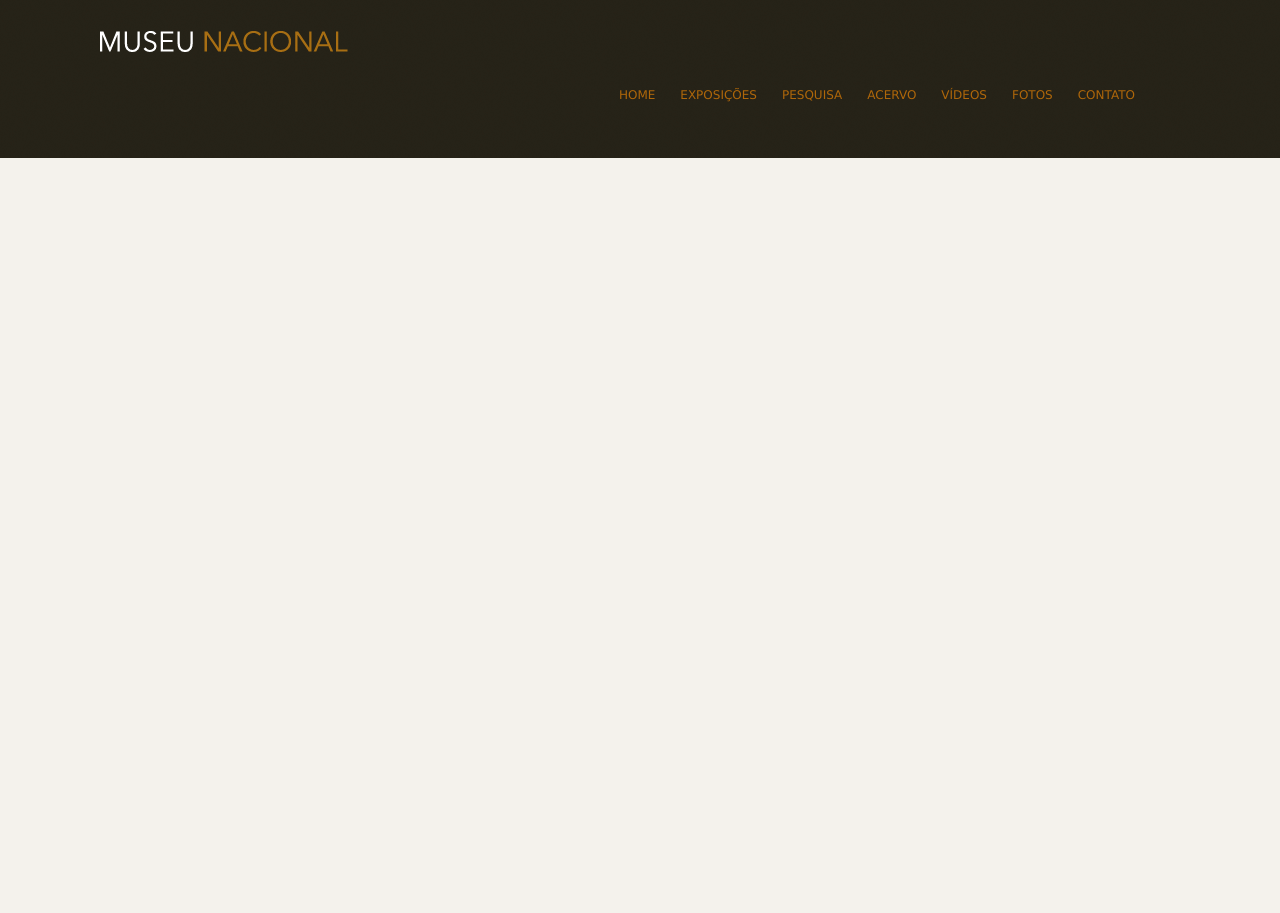
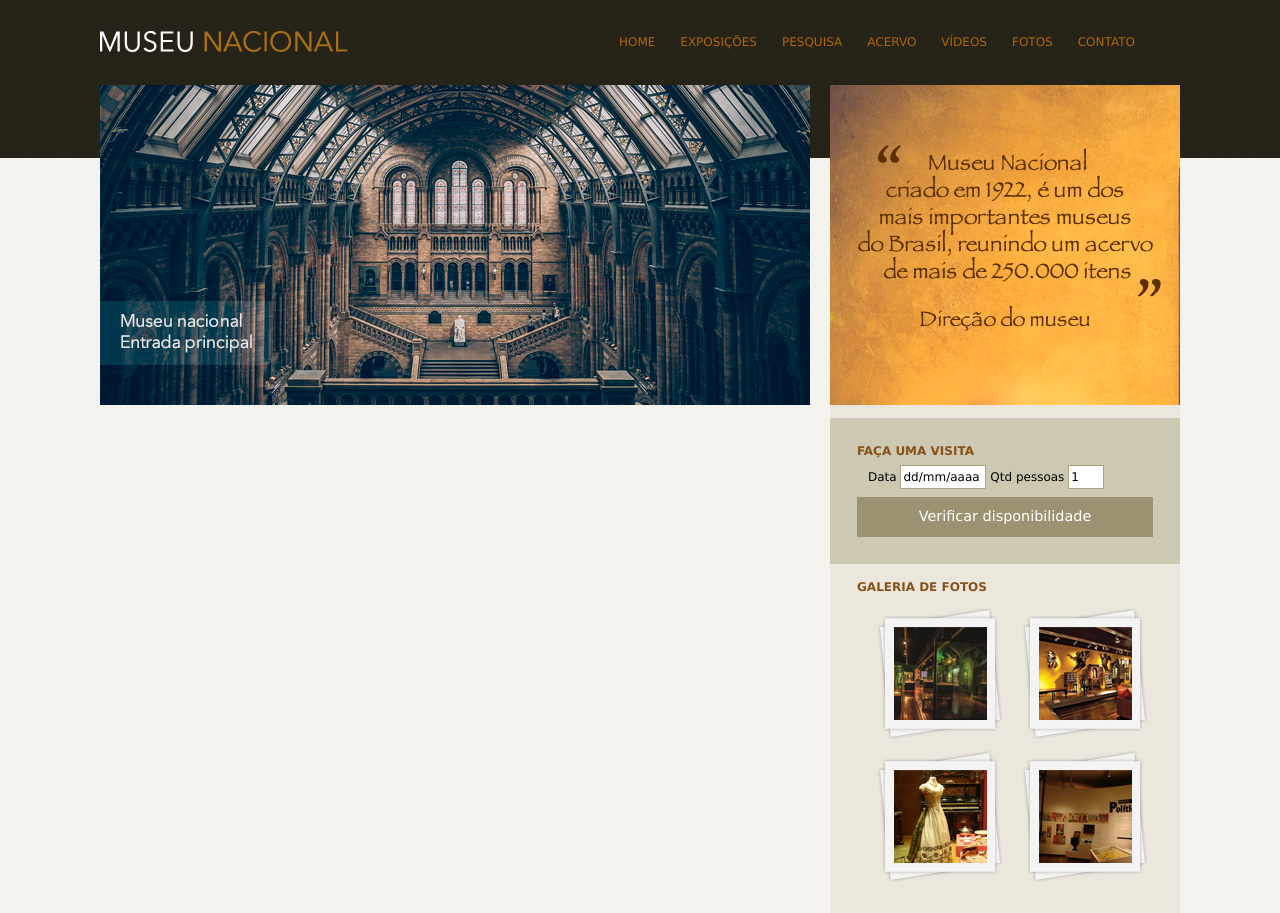
Before and after one commit to Zearck/Curso-DesenvolvimentoWeb-Sexto, a plain HTML site: page index.html in a window 1280 px wide. Before the commit the page ends 800 px from the top, so only its background shows below. Drawn offline with Linux system fonts and the light colour scheme.

Commit message:
Estiliza barra lateral

```diff
--- a/css/estilo.css
+++ b/css/estilo.css
@@ -17,6 +17,10 @@ a:visited {
 
 a:hover {
 	color: #227115;
+}
+
+#logo h1 {
+	float: left;
 }
 
 #logo a {
@@ -52,3 +56,73 @@ nav ul li a:link {
 nav ul li a:hover {
 	border-bottom: 1px solid#535858;
 }
+
+#conteudo {
+	width: 710px;
+	float: left;
+}
+
+aside {
+	width: 350px;
+	float: right;
+	background: #ebe7dd;
+	padding-bottom: 30px;
+}
+
+section#visita {
+	background: #cdc8b1;
+	padding: 10px 27px 27px 27px;
+	margin-top: 10px;
+}
+
+section#galeria {
+	padding: 0 27px 0 27px;
+}
+
+section#galeria a {
+	display: block;
+	background: url(/img/fundo-foto.png) no-repeat;
+	float: left;
+	padding: 17px 15px 17px 15px;
+	margin: 10px 0 0 20px;
+}
+
+section#galeria img {
+	margin-left: 2px;
+	margin-top: 3px;
+}
+
+h4 {
+	color: #86521a;
+	text-transform: uppercase;
+	padding-bottom: 3px;
+	margin-bottom: 0;
+}
+
+input {
+	height: 20px;
+	width: 80px;
+	background: #fff;
+	border: none;
+	font-size: 1em;
+}
+
+input.campo {
+	border: 1px solid #ada484;
+}
+
+input.botao {
+	background: #9b9271;
+	color: white;
+	width: 100%;
+	height: 40px;
+	font-size: 1.2em;
+}
+
+fieldset {
+	border: none;
+}
+
+legend {
+	display: none;
+}
--- a/index.html
+++ b/index.html
@@ -32,6 +32,77 @@
 					</ul>
 				</nav>
 			</header>
+			<div id="principal">
+				<div id="conteudo">
+					<section id="capa">
+						<img src="img/museu.png" />
+					</section>
+					<section id="postagens"></section>
+				</div>
+				<aside>
+					<section id="depoimento">
+						<img src="img/depoimento.png" />
+					</section>
+					<section id="visita">
+						<h4>Faça uma visita</h4>
+						<form>
+							<fieldset>
+								<legend>Selecione uma data</legend>
+								<label for="data">Data</label>
+								<input class="campo" type="text" id="data" value="dd/mm/aaaa" />
+								<label for="qtd">Qtd pessoas</label>
+								<input
+									class="campo"
+									style="width: 30px"
+									type="text"
+									id="qtd"
+									value="1"
+								/>
+							</fieldset>
+							<input
+								class="botao"
+								type="submit"
+								value="Verificar disponibilidade"
+							/>
+						</form>
+					</section>
+					<section id="galeria">
+						<h4>Galeria de fotos</h4>
+						<a href="">
+							<img
+								src="img/imagem1.jpg"
+								height="93px"
+								width="93px"
+								alt="Foto Museu 1"
+							/>
+						</a>
+						<a href="">
+							<img
+								src="img/imagem2.jpg"
+								height="93px"
+								width="93px"
+								alt="Foto Museu 2"
+							/>
+						</a>
+						<a href="">
+							<img
+								src="img/imagem3.jpg"
+								height="93px"
+								width="93px"
+								alt="Foto Museu 3"
+							/>
+						</a>
+						<a href="">
+							<img
+								src="img/imagem4.jpg"
+								height="93px"
+								width="93px"
+								alt="Foto Museu 4"
+							/>
+						</a>
+					</section>
+				</aside>
+			</div>
 		</div>
 	</body>
 </html>
```
